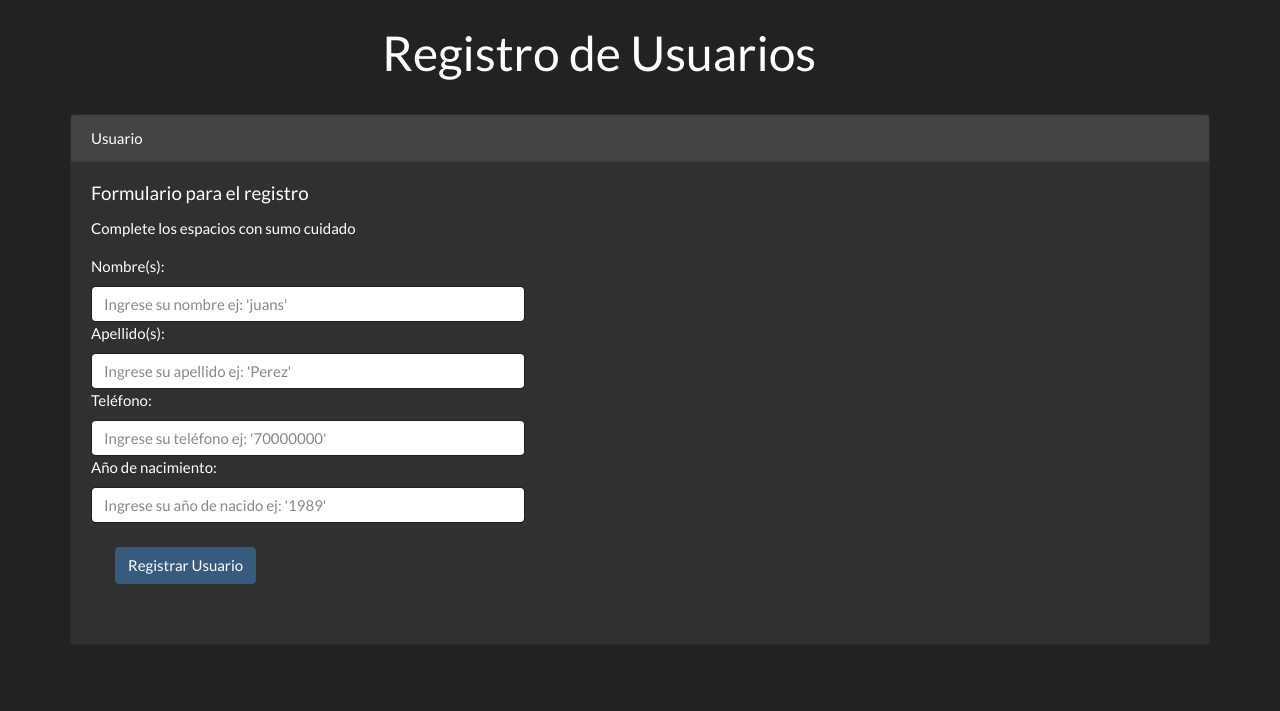
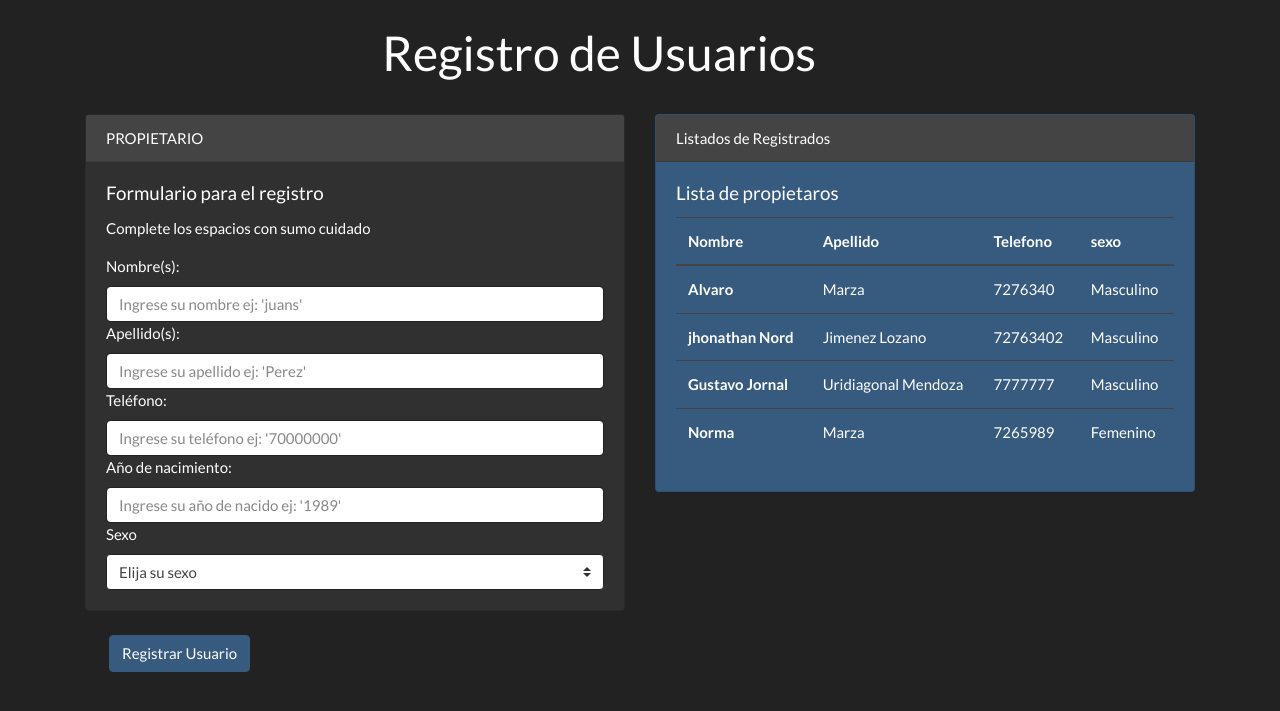
Before and after one commit to alvaro16589/paginaSqlitepipenvRegistroDePersonal, a Flask app: page / in a window 1280 px wide. Shown: the top 711 px of the page. Run offline with Flask 2, Linux system fonts and the light colour scheme; data comes from the database, SQL or seed files in the repository; both versions use the stored data as it was after the commit; some libraries are stand-ins or nearby versions.

Commit message:
La entrada para propietarios esta hecha

```diff
--- a/app.py
+++ b/app.py
@@ -1,13 +1,36 @@
-from flask import Flask, render_template
+from flask import Flask, render_template, request, redirect,url_for
 from flask_sqlalchemy import SQLAlchemy
 
 app = Flask(__name__)
-app.config['SQLALCHEMY_DATABASE_URI'] = 'sqlite:///baseDeDatos/tasks.db'
+app.config['SQLALCHEMY_DATABASE_URI'] = 'sqlite:///database/Tienda.db'
 db = SQLAlchemy(app)#crea un cursor a la base de datos
+
+class tbpropietario(db.Model):
+    idpropietario = db.Column(db.Integer,primary_key=True)
+    nombre = db.Column(db.String(50))
+    apellido = db.Column(db.String(50))
+    telefono = db.Column(db.Integer)
+    anio = db.Column(db.Integer)
+    sexo = db.Column(db.String(5))
+
+class tbmascota(db.Model):
+    idmascota = db.Column(db.Integer,primary_key=True)
+    nombre = db.Column(db.String(20))
+    anio = db.Column(db.Integer)
+    sexo = db.Column(db.String(5))
+    idpropietario = db.Column(db.Integer,foreign_key=tbpropietario.idpropietario)
 
 @app.route('/')
 def principal():
-    return render_template('index.html')
+    revisarUs = tbpropietario.query.all()
+    return render_template('index.html',qryPropietarios=revisarUs)
+
+@app.route('/crearprop',methods=['POST'])
+def crearpropietario():
+    prop = tbpropietario(nombre = request.form['nomb'],apellido = request.form['ape'], telefono = request.form['telf'],anio = request.form['anio'], sexo = request.form['sxo'] )
+    db.session.add(prop)#nos permite agregar contenido a la base de datos
+    db.session.commit()#pone fin a la sesion de ingreso de datos
+    return redirect(url_for('principal'))##redirecciona a una url que queramos en este caso home
 
 
 if __name__=='__main__':
--- a/templates/index.html
+++ b/templates/index.html
@@ -8,38 +8,84 @@
     <link rel="stylesheet" href="{{ url_for('static',filename='estilos.css') }} ">
     <title>Registro de Usuarios</title>
 </head>
-<body>
+<body class="fondo">
     <header class="container">
        <div class="display-4 row justify-content-center p-4 cabecera">
 
-           <div class=" col-md-6">
+           <div class="col-md-6">
                <h1>Registro de Usuarios</h1>
            </div>
 
        </div>
     </header>
     <div class="container">
-        <div class="row card">
-            <div class="col-12 card-header ">
-                Usuario
+        <form class="form-group" action="/crearprop" method="POST">
+            <div class="row">
+                <div class="col-sm-9 col-md-6">
+                    <div class="card">
+                        <div class="card-header">
+                            PROPIETARIO
                         </div>
-            <div class="col-5 card-body">
+                        <div class="card-body">
                             <h5 class="card-title">Formulario para el registro</h5>
                             <p class="card-text">Complete los espacios con sumo cuidado</p>
-                <form class="form-group" method="POST">
                             <label for="nomb">Nombre(s): </label>
-                    <input id="nomb" class="form-control" type="text" name="" placeholder="Ingrese su nombre ej: 'juans'">
+                            <input id="nomb" class="form-control" type="text" name="nomb" placeholder="Ingrese su nombre ej: 'juans'">
                             <label for="ape">Apellido(s): </label>
-                    <input id="ape" class="form-control" type="text" name="" placeholder="Ingrese su apellido ej: 'Perez'">
+                            <input id="ape" class="form-control" type="text" name="ape" placeholder="Ingrese su apellido ej: 'Perez'">
                             <label for="telf">Teléfono: </label>
-                    <input id="telf" class="form-control" type="text" name="" placeholder="Ingrese su teléfono ej: '70000000'">
+                            <input id="telf" class="form-control" type="text" name="telf" placeholder="Ingrese su teléfono ej: '70000000'">
                             <label for="anio">Año de nacimiento: </label>
-                    <input id="anio" class="form-control" type="text" name="" placeholder="Ingrese su año de nacido ej: '1989'">
-                    <submit class="btn btn-primary m-4" >Registrar Usuario</submit>
-                </form>
+                            <input id="anio" class="form-control" type="text" name="anio" placeholder="Ingrese su año de nacido ej: '1989'">
+                            <label for="sxo">Sexo</label>
+                            <select name="sxo" id="sxo" class="custom-select" >
+                                <option selected="">Elija su sexo</option>
+                                <option value="M">Masculino</option>
+                                <option value="F">Femenino</option>
+                                <option value="S">Sempai</option>
+                            </select>
+
                         </div>
                     </div>
-
+                </div>
+                <div class="col-sm-9 col-md-6">
+                    <div class="card bg-primary">
+                        <div class="card-header">
+                                Listados de Registrados
+                        </div>
+                        <div class="card-body">
+                            <h5 class="card-title">Lista de propietaros</h5>
+                            <table class="table table-hover ">
+                                <thead>
+                                    <tr>
+                                        <th scope="col">Nombre</th>
+                                        <th scope="col">Apellido</th>
+                                        <th scope="col">Telefono</th>
+                                        <th scope="col">sexo</th>
+                                    </tr>
+                                    <tbody>
+                                        {%for user in qryPropietarios%}
+                                        <tr class="table-secundary">
+                                            <th scope="row">{{user.nombre}}</th>
+                                            <td>{{user.apellido}}</td>
+                                            <td>{{user.telefono}}</td>
+                                            <td>{%if user.sexo=='M'%}
+                                                    Masculino
+                                                {%else%}
+                                                    Femenino
+                                                {%endif%}
+                                            </td>
+                                        </tr>
+                                        {%endfor%}
+                                    </tbody>
+                                </thead>
+                            </table>
+                        </div>
+                    </div>
+                </div>
+            </div>
+            <button type="submit" class="btn btn-primary m-4" >Registrar Usuario</submit>
+        </form>
     </div>
 
 </body>
```
Also changed, not shown: templates/mascotas.html (added, +22 -0 lines), database/Tienda.db, static/estilos.css (line endings or trailing spaces), static/fondo.jpg (added). Lines whose indentation alone changed are shown as unchanged.
